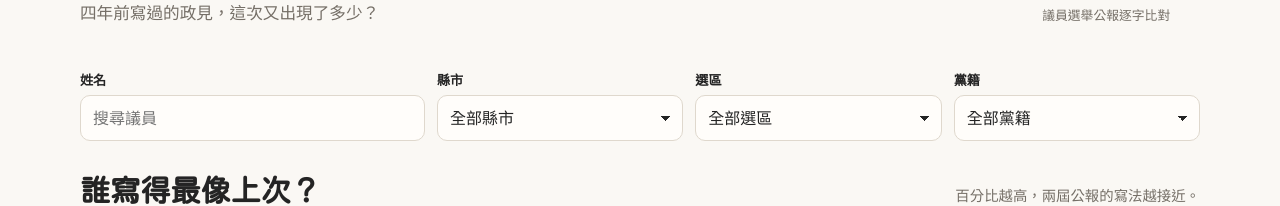
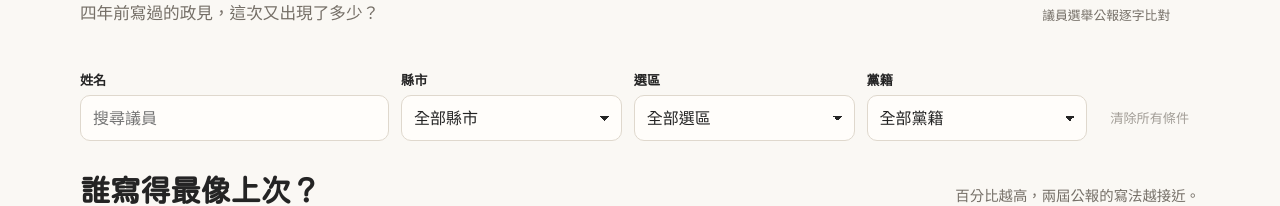
Before and after one commit to SuJiaKuan/lazy-councilor-platform, a React (Vite) app: page / in a window 1280 px wide. Shown: the part 169-375 px from the top of the page. Built offline with nearby package versions, Linux system fonts and the light colour scheme.

Commit message:
Add a reset control for all ranking filters

```diff
--- a/src/components/Comparison.tsx
+++ b/src/components/Comparison.tsx
@@ -28,6 +28,7 @@ export function Comparison({ people, cities, onSelect }: Props) {
   const [party, setParty] = useState('');
   const [confirmedOnly, setConfirmedOnly] = useState(false);
   const [page, setPage] = useState(1);
+  const search = useRef<HTMLInputElement>(null);
   const results = useRef<HTMLHeadingElement>(null);
   const cityPeople = city ? people.filter((person) => person.city === city) : people;
   const districts = [...new Set(cityPeople.map((person) => String(person.district)))].sort(
@@ -55,6 +56,16 @@ export function Comparison({ people, cities, onSelect }: Props) {
   const totalPages = Math.ceil(matches.length / pageSize);
   const pagePeople = matches.slice((page - 1) * pageSize, page * pageSize);
 
+  function resetSearch() {
+    setQuery('');
+    setCity('');
+    setDistrict('');
+    setParty('');
+    setConfirmedOnly(false);
+    setPage(1);
+    search.current?.focus();
+  }
+
   function goToPage(next: number) {
     setPage(next);
     results.current?.focus({ preventScroll: true });
@@ -66,7 +77,7 @@ export function Comparison({ people, cities, onSelect }: Props) {
       <div className="controls">
         <label>
           姓名
-          <input type="search" placeholder="搜尋議員" autoComplete="off" value={query}
+          <input ref={search} type="search" placeholder="搜尋議員" autoComplete="off" value={query}
             onChange={(event) => {
               setQuery(event.target.value);
               setPage(1);
@@ -103,6 +114,10 @@ export function Comparison({ people, cities, onSelect }: Props) {
             {parties.map((name) => <option key={name}>{name}</option>)}
           </select>
         </label>
+        <button className="controls-reset" type="button" onClick={resetSearch}
+          disabled={!query && !city && !district && !party && !confirmedOnly && page === 1}>
+          清除所有條件
+        </button>
       </div>
       {confirmed.length > 0 && (
         <details className="ranking-options">
--- a/src/styles.css
+++ b/src/styles.css
@@ -166,7 +166,7 @@ h2 {
 
 .controls {
   display: grid;
-  grid-template-columns: minmax(0,1.4fr) repeat(3, minmax(0,1fr));
+  grid-template-columns: minmax(0,1.4fr) repeat(3, minmax(0,1fr)) auto;
   gap: 12px;
   margin-bottom: clamp(22px, 3vw, 34px);
 }
@@ -193,6 +193,27 @@ input, select {
   border-color: var(--red);
   outline: 2px solid #8f292d36;
   outline-offset: 1px;
+}
+
+.controls-reset {
+  align-self: end;
+  min-height: 46px;
+  padding: 0 11px;
+  border: 0;
+  border-radius: 8px;
+  background: transparent;
+  color: var(--red);
+  font-size: .82rem;
+  white-space: nowrap;
+  text-decoration: underline;
+  text-underline-offset: .22em;
+}
+
+.controls-reset:disabled {
+  color: var(--muted);
+  opacity: .65;
+  cursor: default;
+  text-decoration: none;
 }
 
 select {
@@ -777,6 +798,11 @@ del {
     padding-right: 25px;
     background-position: calc(100% - 13px) 53%,calc(100% - 8px) 53%;
   }
+  .controls-reset {
+    grid-column: 1 / -1;
+    justify-self: end;
+    min-height: 44px;
+  }
   .ranking-grid {
     gap: 22px 12px;
   }
```
